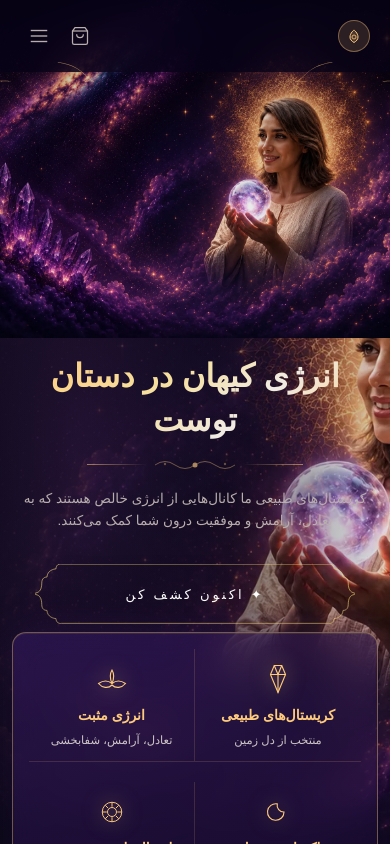
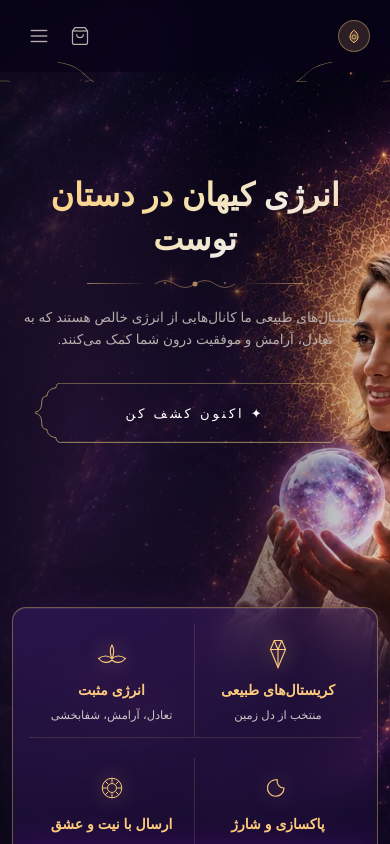
Before and after one commit to omidzzz/fared, a Next.js app in the folder fared-front-main/: page / in a window 390 px wide. Shown: the top 844 px of the page. Built offline with nearby package versions, Linux system fonts and the light colour scheme; a web font is replaced by a local one; what tailwindcss-rtl would draw is missing.

Commit message:
fix: remove duplicate mobile hero image

```diff
--- a/fared-front-main/app/page.tsx
+++ b/fared-front-main/app/page.tsx
@@ -1,7 +1,5 @@
 'use client'
 
-import Image from 'next/image'
-import { HeroShimmer } from '@/components/ui/HeroShimmer'
 import CTAButton from '@/components/ui/CTAButton'
 import FeatureBadges from '@/components/home/FeatureBadges'
 import { BestSellersSection } from '@/components/home/BestSellersSection'
@@ -36,19 +34,6 @@ export default function Home() {
         {/* Gradient overlays */}
         <div className="absolute inset-0" style={{ background: 'linear-gradient(to right, rgba(7,7,20,0.92) 0%, rgba(7,7,20,0.70) 45%, rgba(7,7,20,0.10) 100%)' }}/>
         <div className="absolute inset-0" style={{ background: 'radial-gradient(ellipse 70% 80% at 20% 50%, rgba(88,42,107,0.30) 0%, transparent 70%)' }}/>
-
-        {/* Mobile hero image — visible on small screens only */}
-        <div className="relative lg:hidden w-full h-[40vh] min-h-[260px]" style={{ flexShrink: 0 }}>
-          <Image
-            src="/images/hero-backgrounds/home-page-hero.webp"
-            alt=""
-            fill
-            className="object-cover object-top"
-            priority
-          />
-          <div className="absolute inset-0 bg-gradient-to-b from-black/30 via-black/10 to-transparent"/>
-          <HeroShimmer/>
-        </div>
 
         {/* Hero text — centered on mobile, left-aligned on desktop */}
         <div className="relative z-10 flex items-center flex-1 px-4 sm:px-8 lg:px-0">
```
Also changed, not shown: 1 other file (tests, documents, lock files or other folders).
